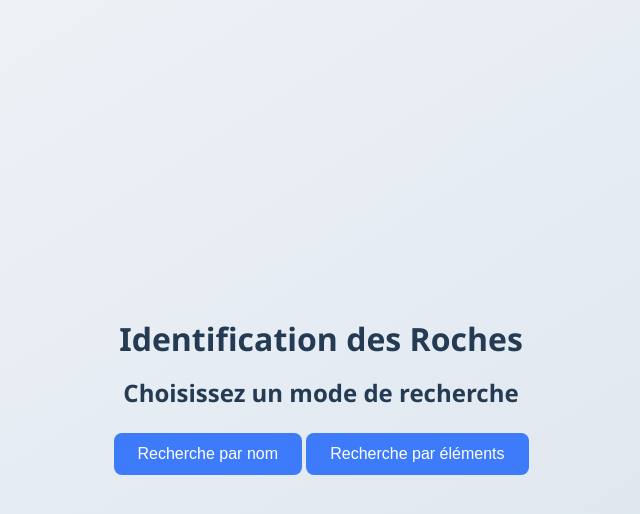
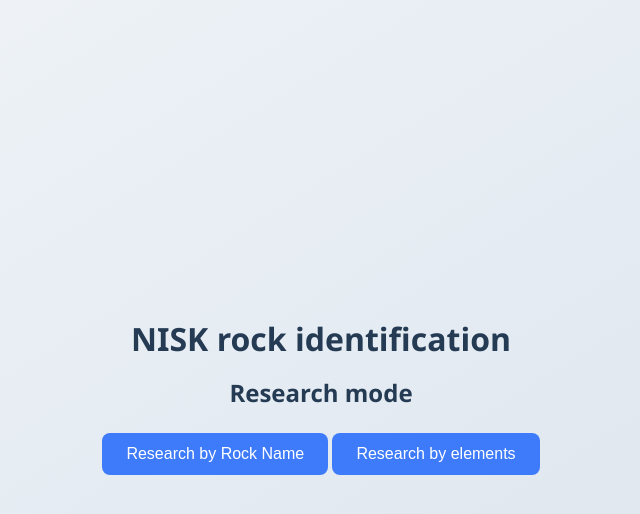
Before and after one commit to vriva10/Rock-Identifier-NISK, a Flask app: page / in a window 1280 px wide. Shown: the top 514 px of the page, without its empty margins (319-959 px from the left). Run offline with Flask 3, Linux system fonts and the light colour scheme; parts of the project's set-up code (start-up, migrations or seed data) failed here and were passed over.

Commit message:
Update index.html

```diff
--- a/templates/index.html
+++ b/templates/index.html
@@ -3,35 +3,35 @@
 <head>
   <meta charset="UTF-8" />
   <meta name="viewport" content="width=device-width, initial-scale=1.0"/>
-  <title>Identification des Roches</title>
+  <title>NISK rock identification</title>
   <link rel="stylesheet" href="{{ url_for('static', filename='style.css') }}">
 </head>
 <body>
   <header>
-    <h1>Identification des Roches</h1>
+    <h1>NISK rock identification</h1>
   </header>
 
   <main>
     <div id="accueil">
-      <h2>Choisissez un mode de recherche</h2>
-      <button onclick="afficherRechercheParNom()">Recherche par nom</button>
-      <button onclick="afficherRechercheParElements()">Recherche par éléments</button>
+      <h2>Research mode</h2>
+      <button onclick="afficherRechercheParNom()">Research by Rock Name</button>
+      <button onclick="afficherRechercheParElements()">Research by elements</button>
     </div>
 
     <div id="recherche-nom" class="hidden">
-      <h2>Recherche par nom</h2>
+      <h2>Research by Rock Name</h2>
       <div class="form-group">
-        <input type="text" id="nomRoche" placeholder="Entrez le nom de la roche...">
+        <input type="text" id="nomRoche" placeholder="Enter name of rock...">
       </div>
       <button onclick="chercherParNom()">Chercher</button>
       <div id="resultatNom"></div>
     </div>
 
     <div id="recherche-elements" class="hidden">
-      <h2>Recherche par éléments</h2>
+      <h2>Research by elements</h2>
       <form id="form-elements">
         <div id="elements-inputs"></div>
-        <button type="button" onclick="chercherParElements()">Identifier</button>
+        <button type="button" onclick="chercherParElements()">Identify</button>
       </form>
       <div id="resultatElements"></div>
     </div>
```
